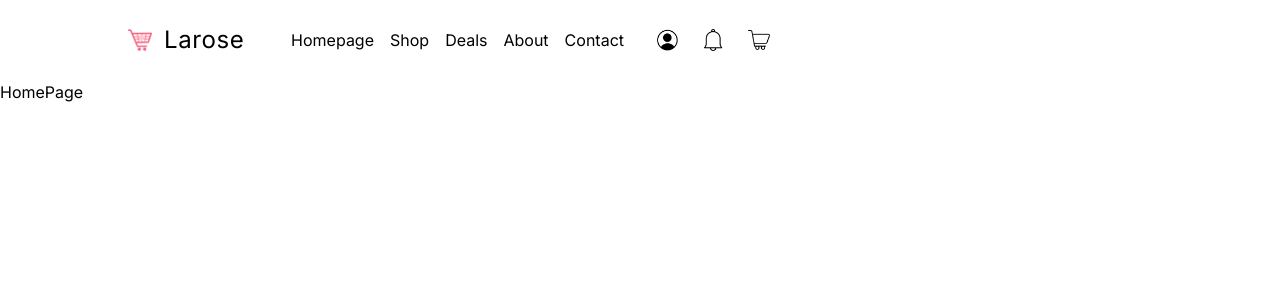
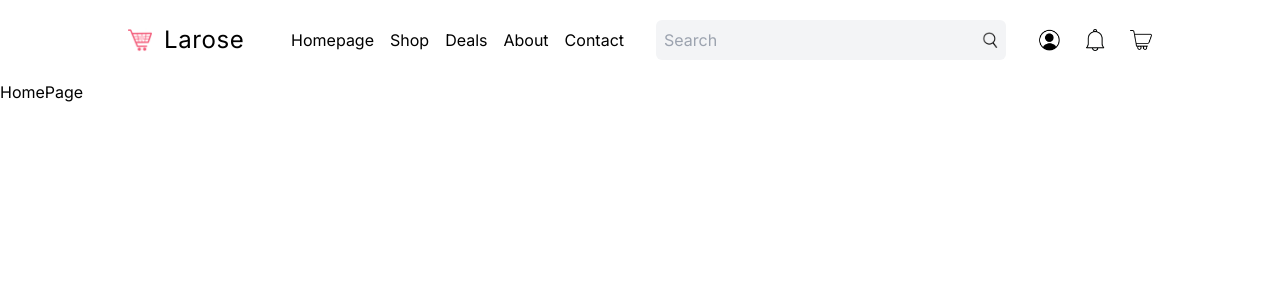
Before and after one commit to semandaPatricia/larose-store-nextjs, a Next.js app: page / in a window 1280 px wide. Shown: the top 300 px of the page. Built offline with nearby package versions, Linux system fonts and the light colour scheme.

Commit message:
add searchbar in navbar

```diff
--- a/components/Navbar.tsx
+++ b/components/Navbar.tsx
@@ -2,6 +2,7 @@
 
 import Image from "next/image";
 import Menu from "./Menu";
+import SearchBar from "./SearchBar";
 import dynamic from "next/dynamic";
 // import NavIcons from "./NavIcons";
 
@@ -35,7 +36,7 @@
         </div>
         {/* RIGHT */}
         <div className="w-2/3 xl:w-1/2 flex items-center justify-between gap-8">
-
+        <SearchBar />
           <NavIcons />
         </div>
       </div>
--- /dev/null
+++ b/components/SearchBar.tsx
@@ -0,0 +1,37 @@
+"use client";
+import Image from "next/image";
+import { useRouter } from "next/navigation";
+
+const SearchBar = () => {
+
+  const router = useRouter();
+
+  const handleSearch = (e: React.FormEvent<HTMLFormElement>) => {
+    e.preventDefault();
+    const formData = new FormData(e.currentTarget);
+    const name = formData.get("name") as string;
+
+    if(name){
+      router.push(`/list?name=${name}`)
+    }
+  };
+
+  return (
+    <form
+      className="flex items-center justify-between gap-4 bg-gray-100 p-2 rounded-md flex-1"
+      onSubmit={handleSearch}
+    >
+      <input
+        type="text"
+        name="name"
+        placeholder="Search"
+        className="flex-1 bg-transparent outline-none"
+      />
+      <button className="cursor-pointer">
+        <Image src="/search.png" alt="" width={16} height={16} />
+      </button>
+    </form>
+  );
+};
+
+export default SearchBar;
```
